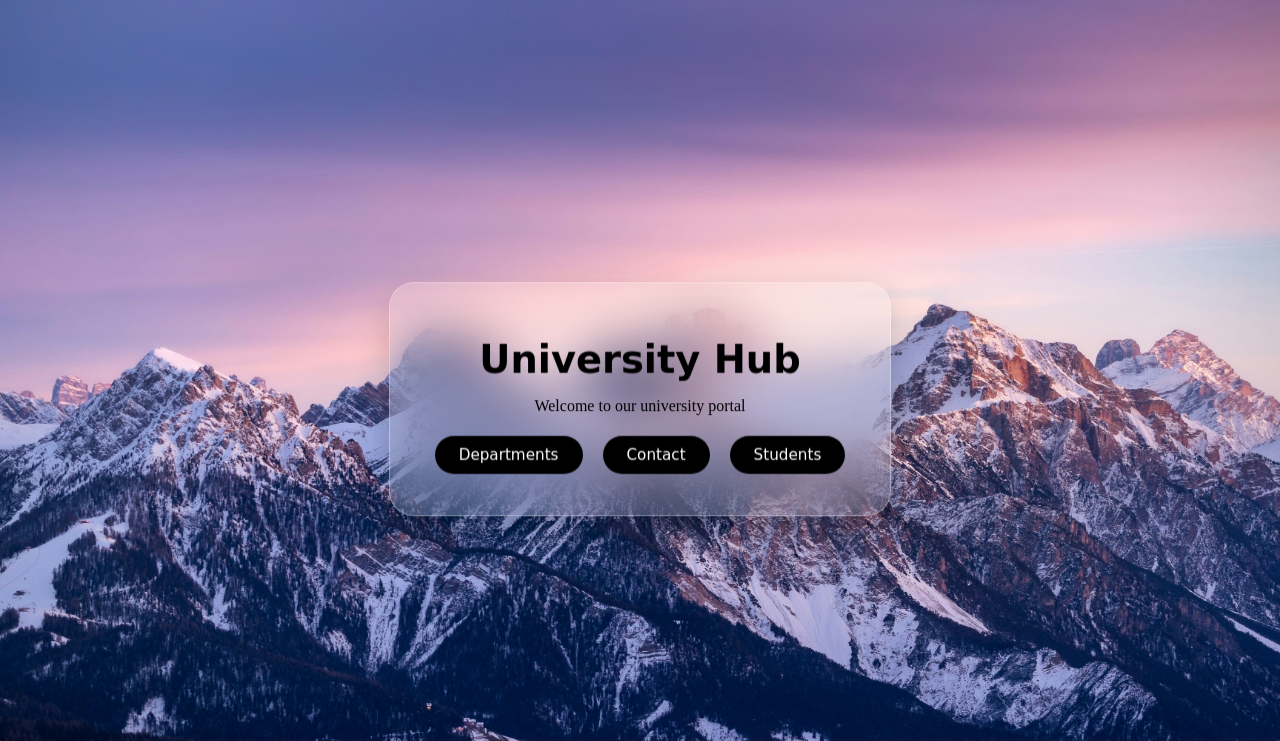
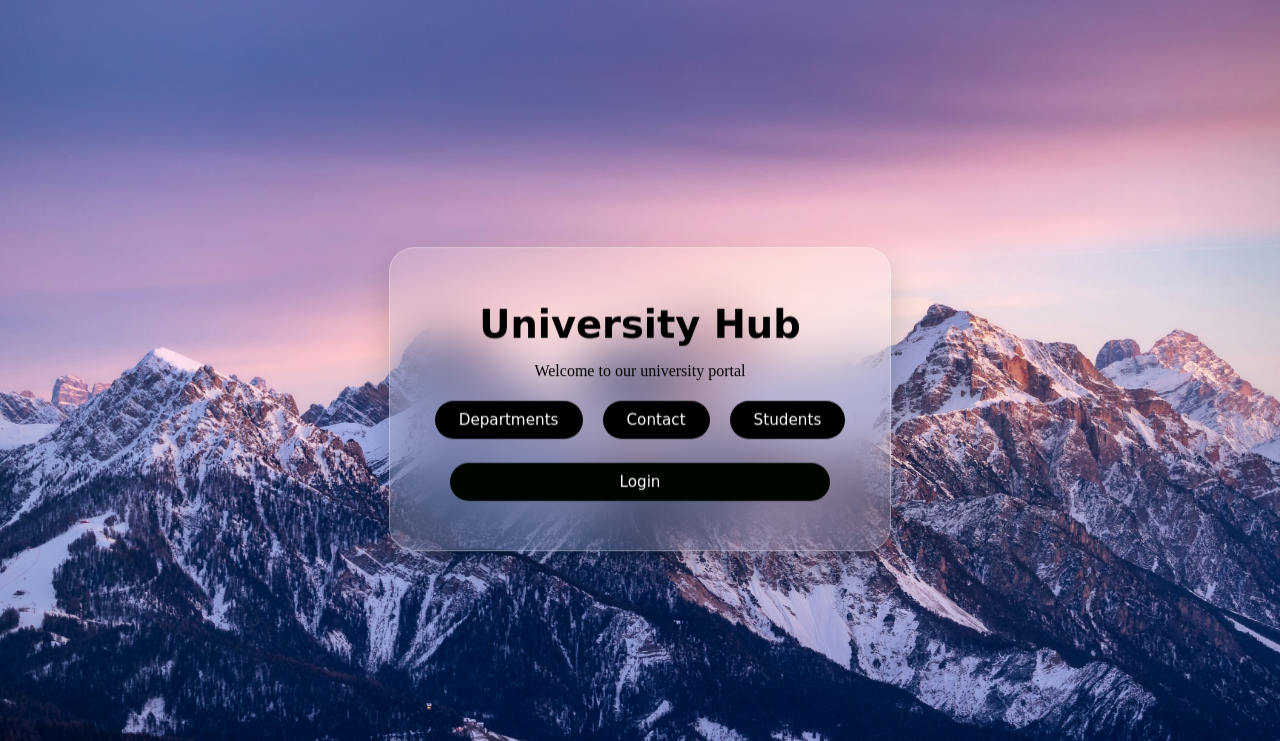
Before and after one commit to sidoxsinu/universityhub, a Django app: page / in a window 1280 px wide. Shown: the top 741 px of the page. Run offline with Django 5.2, Linux system fonts and the light colour scheme; some web fonts are replaced.

Commit message:
Increased Login Button Width

```diff
--- a/static/css/style.css
+++ b/static/css/style.css
@@ -93,6 +93,27 @@ a:hover {
     background: rgba(255, 255, 255, 0.25);
 }
 
+/* Login button style */
+.login-btn {
+    display: inline-block;
+    margin: 16px;
+    padding: 10px 170px;
+    border-radius: 40px;
+    text-decoration: none;
+    font-family: 'Telma', cursive;
+    font-size: 0.95rem;
+    color: #ffffff;
+    background: #000500;
+
+    transition: all 0.3s ease;
+    animation: floatButton 4s ease-in-out infinite;
+}
+
+.login-btn:hover {
+    background: #333333;
+    transform: translateY(-2px) scale(1.05);
+}
+
 /* Animations */
 @keyframes float { 0%, 100% { transform: translateY(0px); } 50% { transform: translateY(-10px); } }
 @keyframes textFloat { 0%, 100% { transform: translateY(0px); } 50% { transform: translateY(-4px); } }
--- a/templates/home.html
+++ b/templates/home.html
@@ -27,6 +27,8 @@
 
 <a href="{% url 'student_registration' %}">Students</a>
 
+<a href="{% url 'login' %}" class="login-btn">Login</a>
+
 </div>
 
 </body>
```
Also changed, not shown: db.sqlite3.
